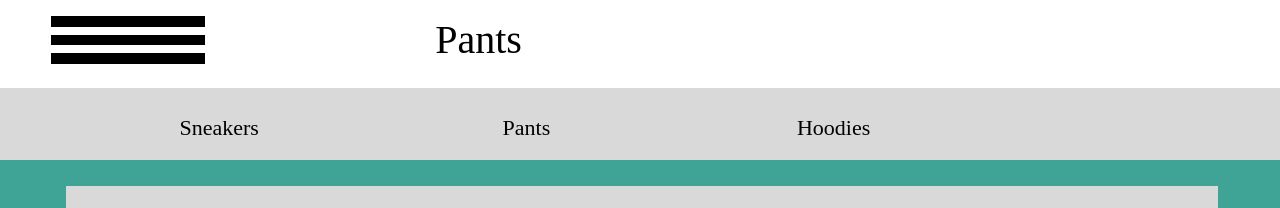
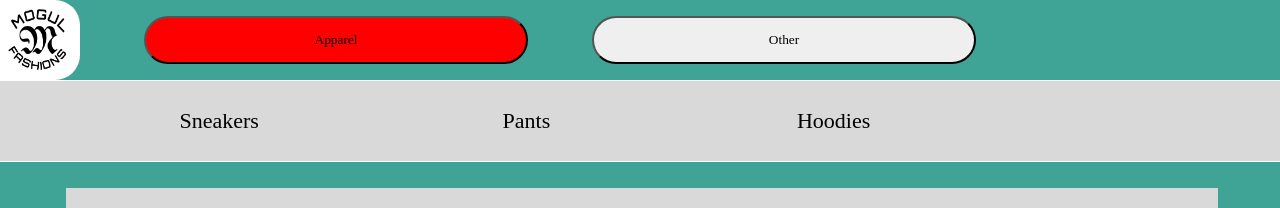
Before and after one commit to cyberstizz/MogulFashion, a React (Create React App) app in the folder mogul_fashion/: page /pants in a window 1280 px wide. Shown: the top 208 px of the page. Built offline with nearby package versions, Linux system fonts and the light colour scheme; grey boxes are pictures that could not be loaded.

Commit message:
added the home header to every page on the site

```diff
--- a/mogul_fashion/src/App.js
+++ b/mogul_fashion/src/App.js
@@ -21,6 +21,12 @@ console.log(window.React1 === window.React2);
 
   return (
     <Router>
+       <header className="topSection">
+            {/* <Hamburger /> */}
+            <img src='./MogulLogo.png' width="80" height="auto" alt='the mogo logo' className='homeLogo'></img>
+            <button className='mainButton' style={{backgroundColor:'red'}}>Apparel</button>
+            <button className='mainButton'>Other</button>
+       </header>
       <Routes>
         <Route path='/' element={<Home />} />
         <Route path='/sneakers' element={<Sneakers />} />
--- a/mogul_fashion/src/components/Home.js
+++ b/mogul_fashion/src/components/Home.js
@@ -8,12 +8,12 @@ import { Link } from 'react-router-dom';
 const Home = () => {
     return (
         <React.Fragment>
-        <header className="topSection">
+        {/* <header className="topSection"> */}
             {/* <Hamburger /> */}
-            <img src='./MogulLogo.png' width="80" height="auto" alt='the mogo logo' className='homeLogo'></img>
+            {/* <img src='./MogulLogo.png' width="80" height="auto" alt='the mogo logo' className='homeLogo'></img>
             <button className='mainButton' style={{backgroundColor:'red'}}>Apparel</button>
             <button className='mainButton'>Other</button>
-        </header>
+        </header> */}
 
 
         <video width="100%" height="auto" loop="true" autoPlay muted>
--- a/mogul_fashion/src/components/Pants.js
+++ b/mogul_fashion/src/components/Pants.js
@@ -1,7 +1,5 @@
 import React from 'react';
 import './Pants.scss';
-import SexHeader from './SexHeader';
-import Hamburger from './Hamburger';
 import { Link } from 'react-router-dom';
 import SubMenuComponent from './SubMenuComponent';
 
@@ -13,10 +11,7 @@ const Pants = () => {
     return(
         <React.Fragment>
 
-            <header className='ProductTop'>
-                <Hamburger />
-                <span className='pantsHeader'><SexHeader header="Pants" marginLeft="4vw" /></span>
-            </header>
+
 
             <nav className='subMenuFullBlock'>
                 <ul className='submenuHeader'>
--- a/mogul_fashion/src/components/Pants.scss
+++ b/mogul_fashion/src/components/Pants.scss
@@ -14,7 +14,7 @@ $complimentaryGray: #D9D9D9;
 }
 
 .subMenuFullBlock{
-    height: 10vh;
+    height: 10.2vh;
     width: 100vw;
 }
 
@@ -22,7 +22,7 @@ $complimentaryGray: #D9D9D9;
     width: 100;
     height: 10vh;
     background-color: $complimentaryGray;
-    margin-top: 1vh;
+    margin-top: 1px;
     display: flex;
     flex-direction: row;
 }
```
